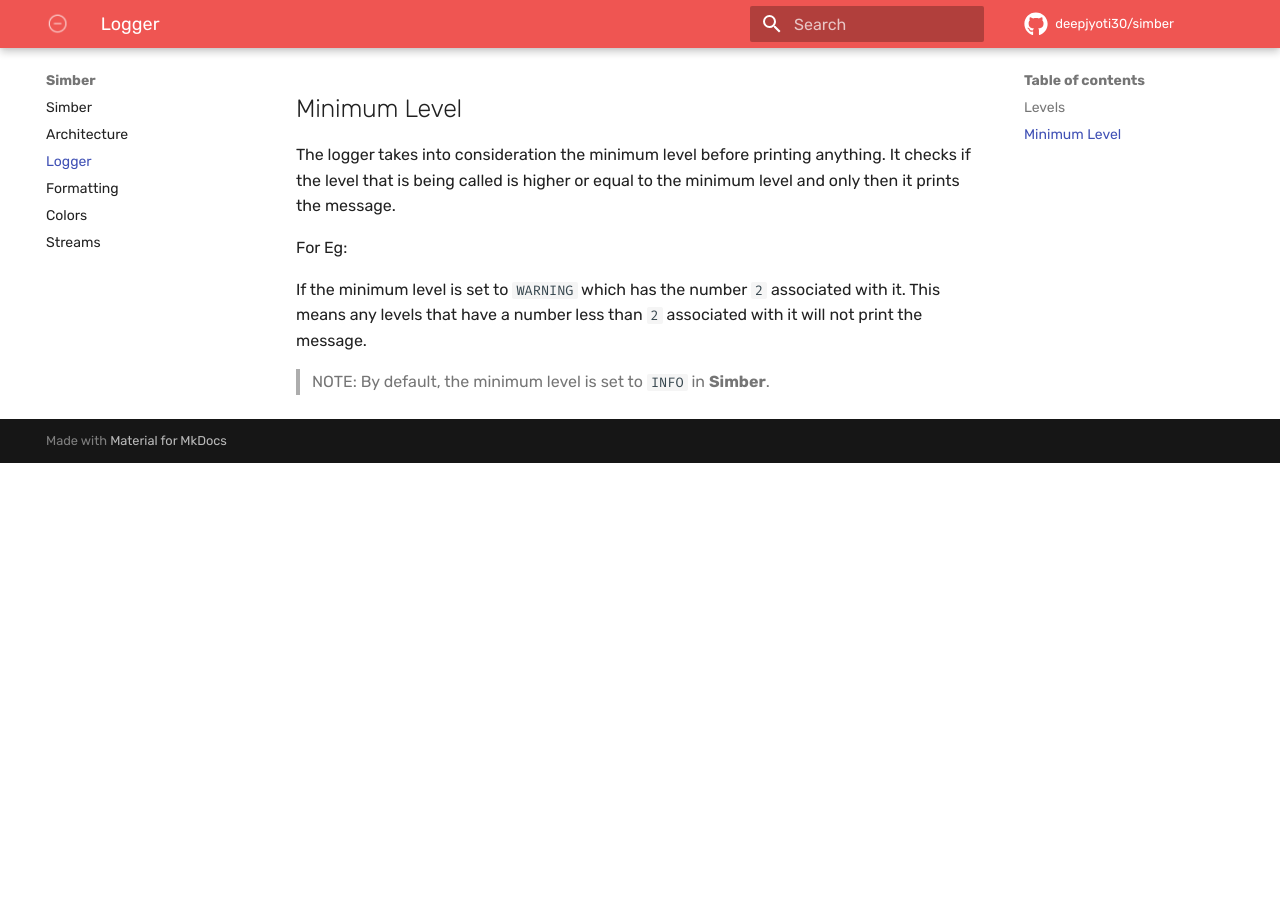
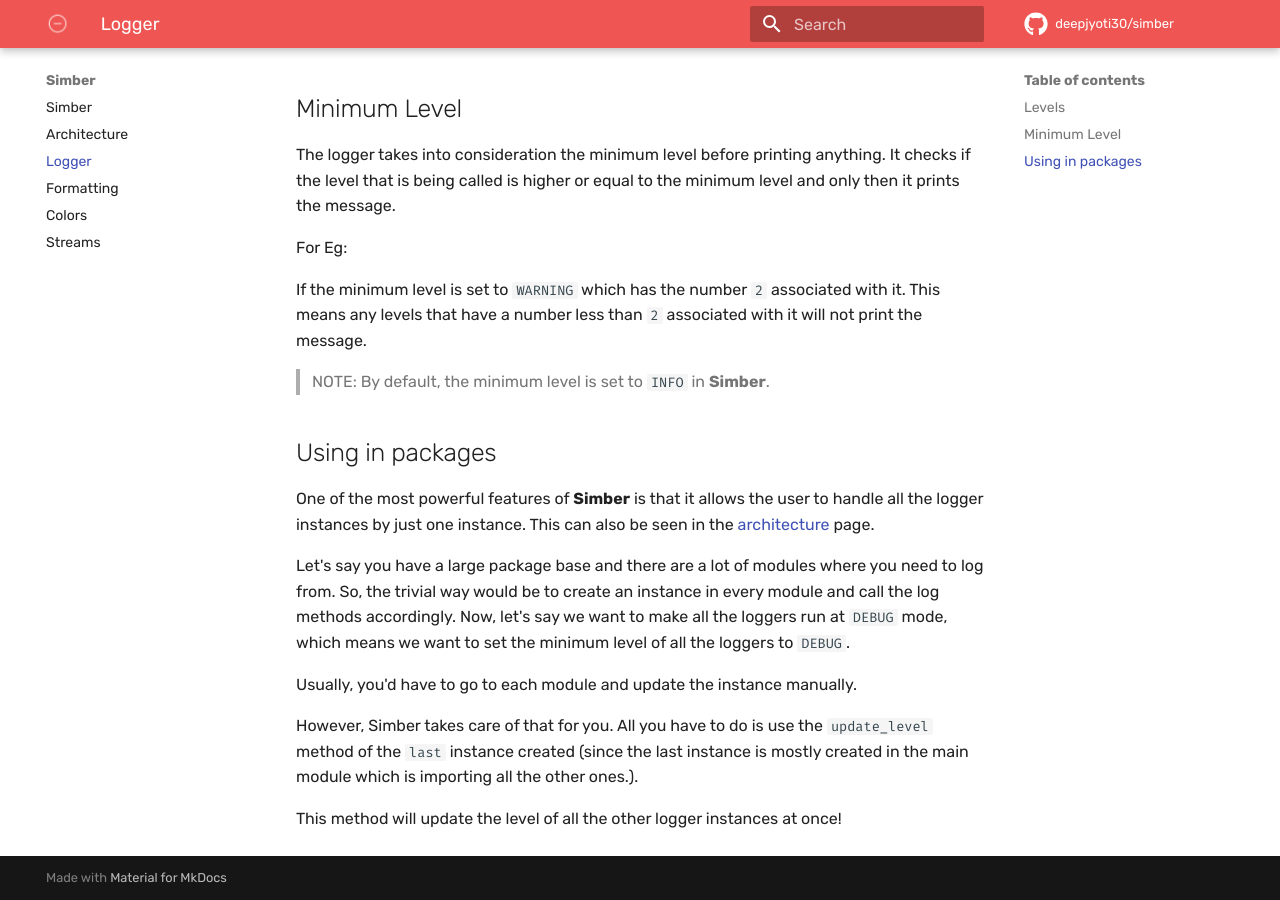
Before and after one commit to deepjyoti30/simber, an MkDocs documentation site: the page built from docs/en/docs/logger.md, in a window 1280 px wide and 900 px high, scrolled down 725 px. Built offline with MkDocs 1.6.1 and Material for MkDocs 9.7.7, drawn with Linux system fonts in a browser that asks for light colours; comment, search, counter and statistics services are not loaded; before the commit the page ends 1188 px from its top, so only the background shows below that.

Commit message:
Add some more documentation in the logger module

```diff
--- a/docs/en/docs/logger.md
+++ b/docs/en/docs/logger.md
@@ -25,3 +25,15 @@
 If the minimum level is set to `WARNING` which has the number `2` associated with it. This means any levels that have a number less than `2` associated with it will not print the message.
 
 >NOTE: By default, the minimum level is set to `INFO` in **Simber**.
+
+## Using in packages
+
+One of the most powerful features of **Simber** is that it allows the user to handle all the logger instances by just one instance. This can also be seen in the [architecture](/architecture) page.
+
+Let's say you have a large package base and there are a lot of modules where you need to log from. So, the trivial way would be to create an instance in every module and call the log methods accordingly. Now, let's say we want to make all the loggers run at `DEBUG` mode, which means we want to set the minimum level of all the loggers to `DEBUG`.
+
+Usually, you'd have to go to each module and update the instance manually.
+
+However, Simber takes care of that for you. All you have to do is use the `update_level` method of the `last` instance created (since the last instance is mostly created in the main module which is importing all the other ones.).
+
+This method will update the level of all the other logger instances at once!
```
